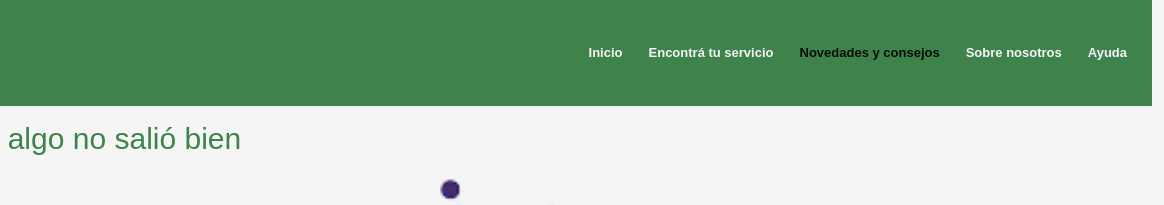
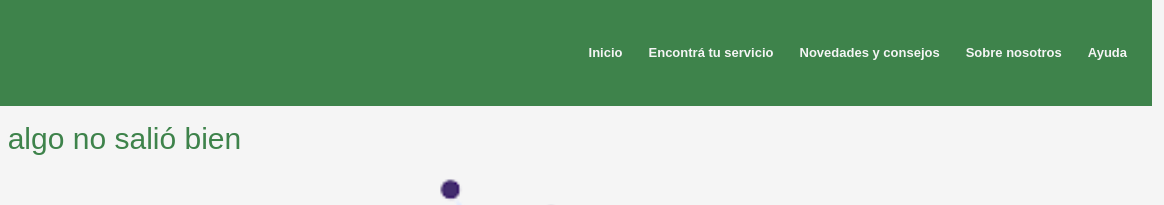
Before and after one commit to Gonzalo2194/proyecto, a website: page pages/404.html in a window 1280 px wide. Shown: the top 205 px of the page, 116-1280 px from the left. Drawn offline with Linux system fonts and the light colour scheme; a web font is replaced by a local one.

Commit message:
se modifica navbar 404

```diff
--- a/pages/404.html
+++ b/pages/404.html
@@ -27,7 +27,7 @@
                     <li class="nav-item">
                         <a class="nav-link fw-bold" href="./encontra_tu_servicio.html">Encontrá tu servicio</a>
                     <li class="nav-item">
-                        <a class="nav-link active fw-bold" aria-current="page" href="#">Novedades y consejos</a>
+                        <a class="nav-link fw-bold"  href="./novedades_y_consejos.html">Novedades y consejos</a>
                     <li class="nav-item">
                         <a class="nav-link fw-bold"  href="./Sobre nosotros.html">Sobre nosotros</a>
                     <li class="nav-item">
```
